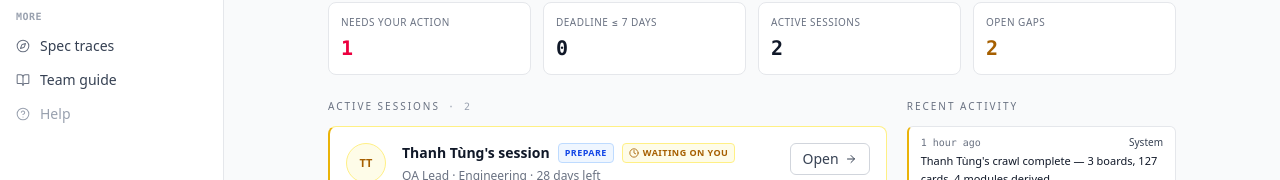
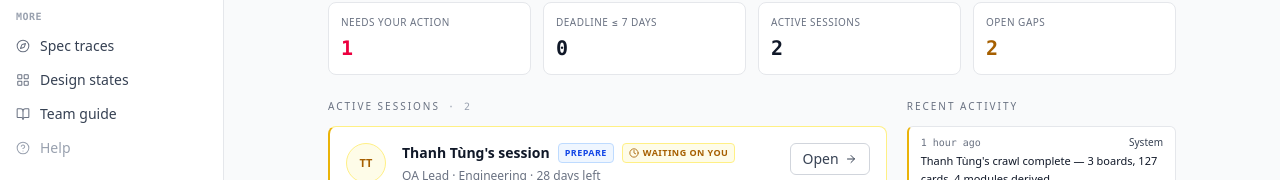
Before and after one commit to BuiDoanKhanhAnPrecioFishbone/esb-mockup, a Next.js app: page / in a window 1280 px wide. Shown: the part 232-412 px from the top of the page. Built offline with nearby package versions, Linux system fonts and the light colour scheme.

Commit message:
feat(appshell): add Design states (/states) to the More nav
Gives designers a discoverable entry to the preview stage / states matrix.

```diff
--- a/components/app/AppShell.tsx
+++ b/components/app/AppShell.tsx
@@ -13,6 +13,7 @@ import {
   Search,
   BookOpen,
   Compass,
+  LayoutGrid,
   AlertOctagon,
   Sparkles,
   CheckCircle2,
@@ -55,6 +56,12 @@ const SECONDARY_NAV: NavItem[] = [
     href: "/spec",
     icon: Compass,
     match: (p) => p.startsWith("/spec"),
+  },
+  {
+    label: "Design states",
+    href: "/states",
+    icon: LayoutGrid,
+    match: (p) => p.startsWith("/states"),
   },
   { label: "Team guide", href: "/guide", icon: BookOpen, match: (p) => p.startsWith("/guide") },
   { label: "Help", icon: HelpCircle, disabled: true },
```
